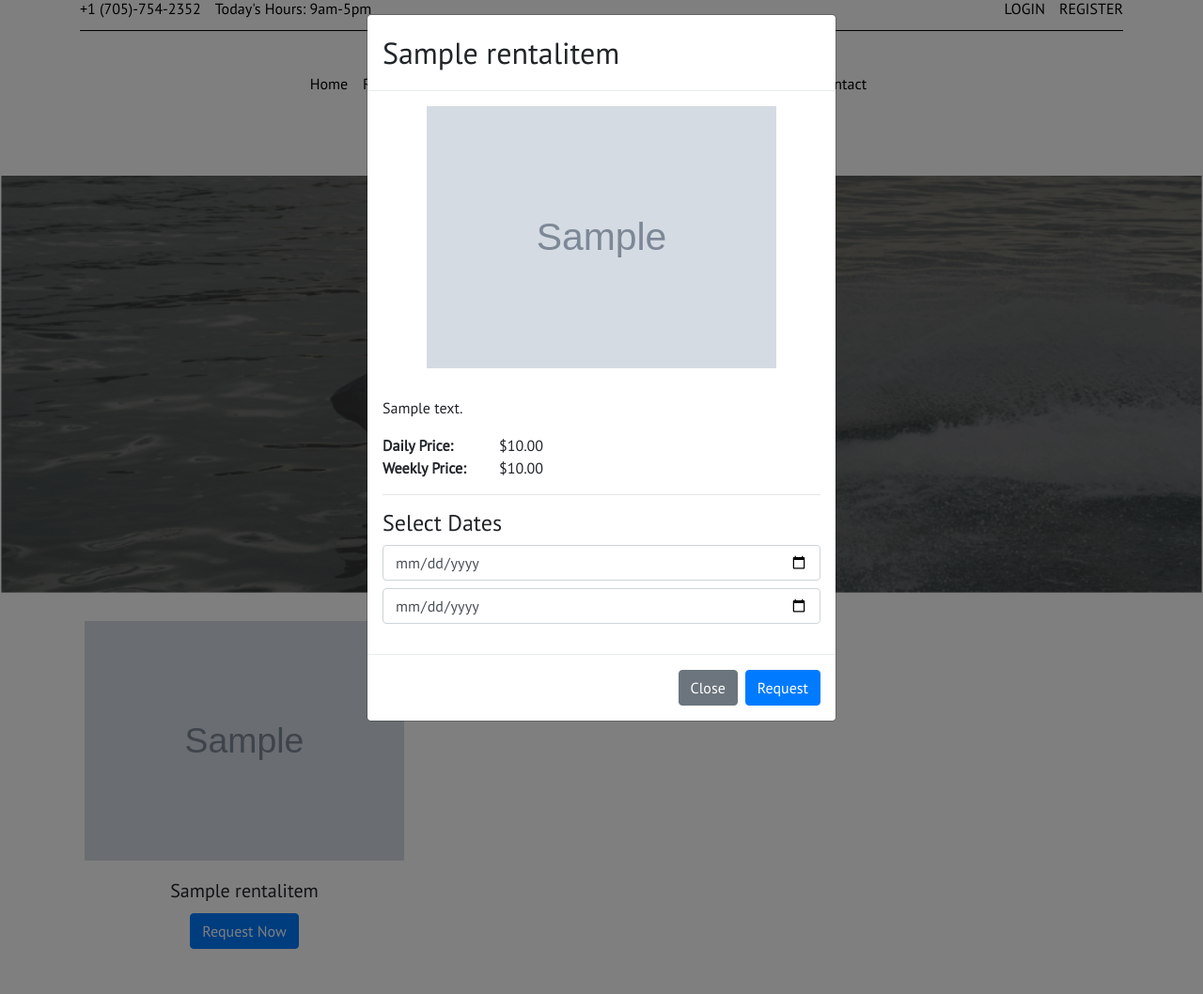
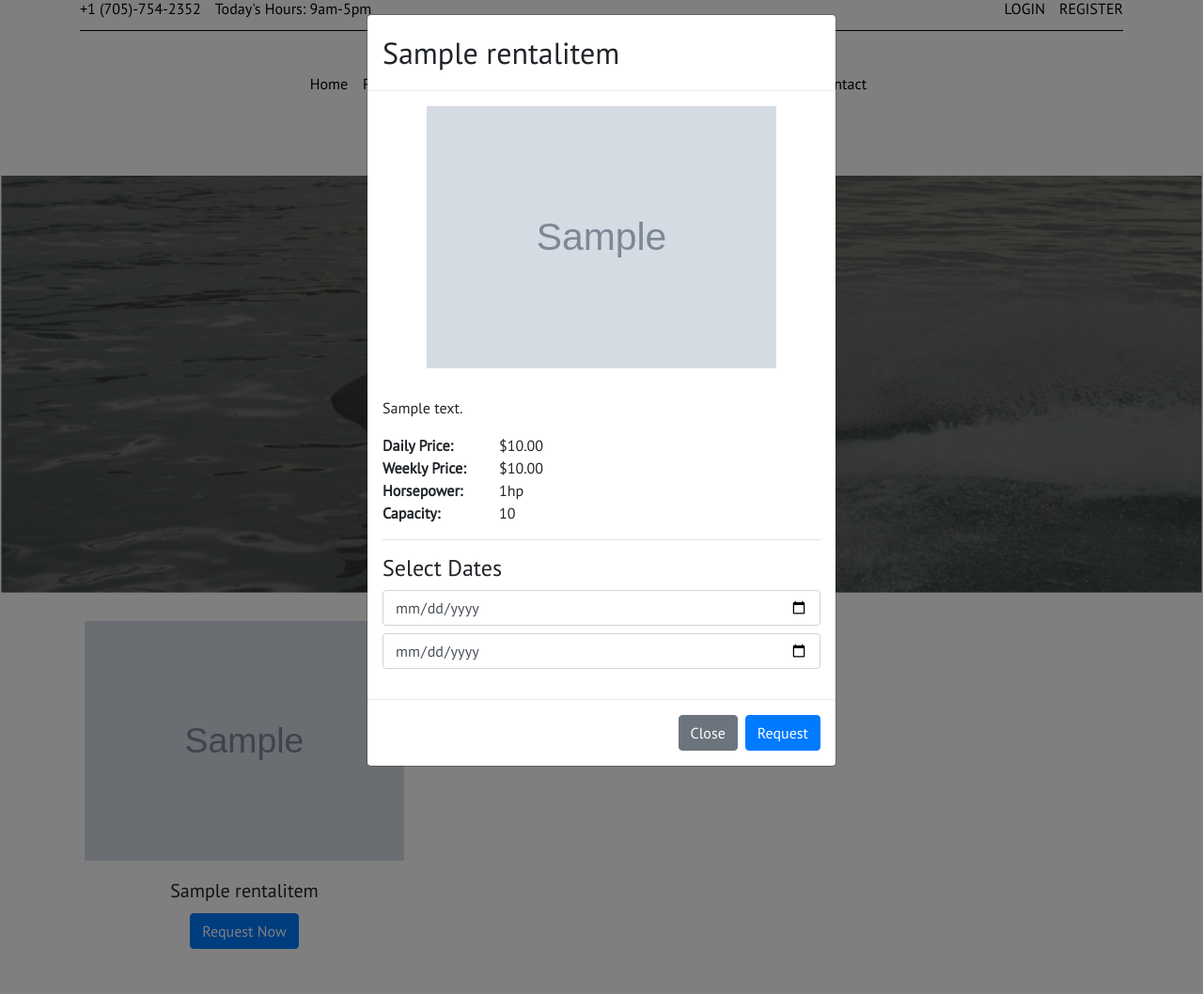
Before and after one commit to jaysondale/boat-rental-app, a Django app: page /rentals/ in a window 1280 px wide, after a click on "Request Now". Shown: the part 13-1071 px from the top of the page at 94% size. Run offline with Django 3.2, Linux system fonts and the light colour scheme; tables that the repository leaves empty hold one stand-in row (values such as "Sample post"); grey boxes marked "Sample" are stand-in pictures; some libraries are stand-ins or nearby versions.

Commit message:
some changes

```diff
--- a/src/boatrent/settings.py
+++ b/src/boatrent/settings.py
@@ -129,6 +129,8 @@ MEDIA_ROOT = os.path.join(BASE_DIR, 'media/')
 
 AUTH_USER_MODEL = 'user_manage.User'
 
+PHONENUMBER_DEFAULT_REGION = "CA"
+
 
 # Static files (CSS, JavaScript, Images)
 # https://docs.djangoproject.com/en/3.1/howto/static-files/
--- a/src/boatrent/urls.py
+++ b/src/boatrent/urls.py
@@ -49,7 +49,7 @@ urlpatterns = [
     path('contact/', pages_views.contact_view, name='contact'),
     path('rentals/', boat_views.rentals_view, name='water_activities'),
     path('rentals/<next>', boat_views.rentals_view, name='water_activities'),
-    path('rentals/boat_post_form', boat_views.boat_form_view, name='boat_post_form'),
+    path('rentals/boat_post_form/', boat_views.boat_form_view, name='boat_post_form'),
     path('upcoming_rentals/', boat_views.upcoming_rentals_view, name='upcoming_rentals_view'),
     path('upcoming_rentals/<yyyy:new_date>/', boat_views.upcoming_rentals_view, name='upcoming_rentals_view'),
     path('bookings/', boat_views.bookings_view, name='bookings'),
--- a/src/boats/forms.py
+++ b/src/boats/forms.py
@@ -3,6 +3,7 @@ from django.contrib.auth.forms import UserCreationForm
 from .models import Boat, Booking
 from django import forms
 from phonenumber_field.formfields import PhoneNumberField
+import json
 
 
 class rental_form(ModelForm):
@@ -22,12 +23,21 @@ class BoatBookingForm(ModelForm):
             'endDay' : DateInput(attrs={'class': 'form-control mt-2'})
         }
 
+class SpecialModelChoiceField(forms.ModelChoiceField):
+    def __init__(self, *args, **kwargs):
+        super(SpecialModelChoiceField, self).__init__(*args, **kwargs)
+        self.prices = {}
+        for obj in self._get_queryset():
+            self.prices[f'{obj.name}'] = {'dayPrice': str(obj.dayPrice), 'weekPrice': str(obj.weekPrice)}
+
+    def get_prices(self):
+        return json.dumps(self.prices)
+
 class RentalConfirmForm(Form):
     def __init__(self, *args, **kwargs):
         super(RentalConfirmForm, self).__init__(*args, **kwargs)
         self.rqs = Boat.objects.all()
-        self.fields['rentalItem'] = forms.ModelChoiceField(self.rqs, widget=forms.Select(attrs={'id': 'booking-rental-item','class': 'selectpicker', 'data-live-search':"true"}))
-
+        self.fields['rentalItem'] = SpecialModelChoiceField(self.rqs, widget=forms.Select(attrs={'id': 'booking-rental-item','class': 'selectpicker', 'data-live-search':"true"}))
     startDay = forms.DateField(widget=DateInput(attrs={'id': 'booking-start-day', 'class': 'form-control'}))
     endDay = forms.DateField(widget=DateInput(attrs={'id': 'booking-end-day', 'class': 'form-control'}))
     price = forms.DecimalField(max_digits=6, decimal_places=2, widget=forms.NumberInput(attrs={'id': 'booking-price', 'class': 'form-control'}))
--- a/src/boats/templates/boats/booking_cal.html
+++ b/src/boats/templates/boats/booking_cal.html
@@ -9,6 +9,10 @@
 {% block scripts %}
 <script src="https://cdn.jsdelivr.net/npm/bootstrap-select@1.13.14/dist/js/bootstrap-select.min.js"></script>
 <script type="text/javascript" charset="utf8" src="https://cdn.datatables.net/1.10.24/js/jquery.dataTables.js"></script>
+<script>
+	//var boatPrices = JSON.parse('{{boatPrices}}');
+	//console.log(boatPrices);
+</script>
 <script src="{% static 'boats/js/manage_bookings.js' %}"></script>
 {% endblock %}
 {% block main_content %}
--- a/src/boats/templates/boats/bookings.html
+++ b/src/boats/templates/boats/bookings.html
@@ -38,7 +38,7 @@
 					{% if not isAuthenticated %}
 					<a class="btn btn-success" href="{% url 'login' %}">Login</a>
 					{% else %}
-					<a class="btn btn-success" href="{% url 'activities' %}">View Activities</a>
+					<a class="btn btn-success" href="{% url 'water_activities' %}">View Activities</a>
 					{% endif %}
 				</div>
 			</div>
--- a/src/boats/templates/boats/water.html
+++ b/src/boats/templates/boats/water.html
@@ -82,6 +82,22 @@
 									${{boat.weekPrice}}
 								</div>
 							</div>
+							<div class="row">
+								<div class="col-3">
+									<b>Horsepower:</b>
+								</div>
+								<div class="col-4">
+									{% if boat.hp == 0 %}N/A{% else %}{{boat.hp}}hp{% endif %}
+								</div>
+							</div>
+							<div class="row">
+								<div class="col-3">
+									<b>Capacity:</b>
+								</div>
+								<div class="col-4">
+									{{boat.capacity}}
+								</div>
+							</div>
 							<hr>
 							<!-- Calender plugin for booking dates -->
 							<h4>Select Dates</h4>
--- a/src/boats/views.py
+++ b/src/boats/views.py
@@ -37,7 +37,7 @@ def land_activities_view(request):
 	}
 	return render(request, 'boats/land.html', context)
 
-def rentals_view(request):
+def rentals_view(request, next=None):
 	boats = Boat.objects.all()
 	form = BoatBookingForm()
 	# insert logic to save the date range
@@ -254,6 +254,7 @@ class CalendarView(ListView):
 		context['unconfirmed'] = unconfirmed
 		context['unconfirmed_empty'] = unconfirmed.count() == 0
 		context['rental_confirm_form'] = RentalConfirmForm()
+		context['boatPrices'] = context['rental_confirm_form'].fields['rentalItem'].get_prices()
 		return context
 
 @staff_member_required
--- a/src/user_manage/managers.py
+++ b/src/user_manage/managers.py
@@ -19,7 +19,7 @@ class CustomUserManager(BaseUserManager):
         user.save()
         return user
 
-    def create_superuser(self, email, password, **extra_fields):
+    def create_superuser(self, email, first_name, last_name, phone, password, **extra_fields):
         """
         Create and save a SuperUser with the given email and password.
         """
@@ -31,4 +31,4 @@ class CustomUserManager(BaseUserManager):
             raise ValueError(_('Superuser must have is_staff=True.'))
         if extra_fields.get('is_superuser') is not True:
             raise ValueError(_('Superuser must have is_superuser=True.'))
-        return self.create_user(email, password, **extra_fields)
+        return self.create_user(email, first_name, last_name, phone, password, **extra_fields)
--- a/src/user_manage/models.py
+++ b/src/user_manage/models.py
@@ -14,7 +14,7 @@ class User(AbstractUser):
     phone = PhoneNumberField(null=False, blank=False, unique=True)
 
     USERNAME_FIELD = 'email'
-    REQUIRED_FIELDS = []
+    REQUIRED_FIELDS = ['first_name', 'last_name', 'phone']
 
     objects = CustomUserManager()
 
```
